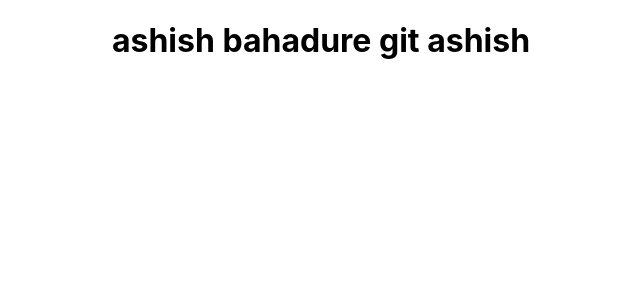
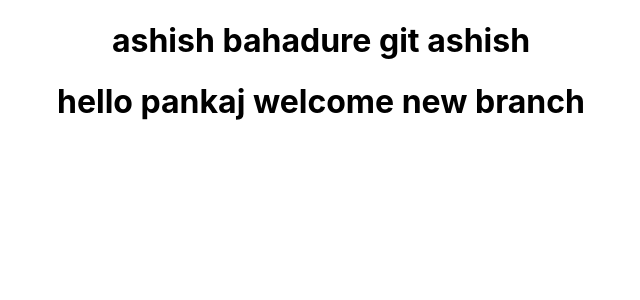
Before and after one commit to KRUSHNA2002/SchoolProject, a React (Create React App) app: page / in a window 1280 px wide. Shown: the top 300 px of the page, without its empty margins (319-959 px from the left). Built offline with nearby package versions, Linux system fonts and the light colour scheme.

Commit message:
pankaj is add3ed

```diff
--- a/src/App.js
+++ b/src/App.js
@@ -5,6 +5,7 @@ function App() {
   return (
     <div className="App">
       <h1>ashish bahadure git ashish </h1>
+      <h1>hello pankaj welcome new branch</h1>
     </div>
   );
 }
```
